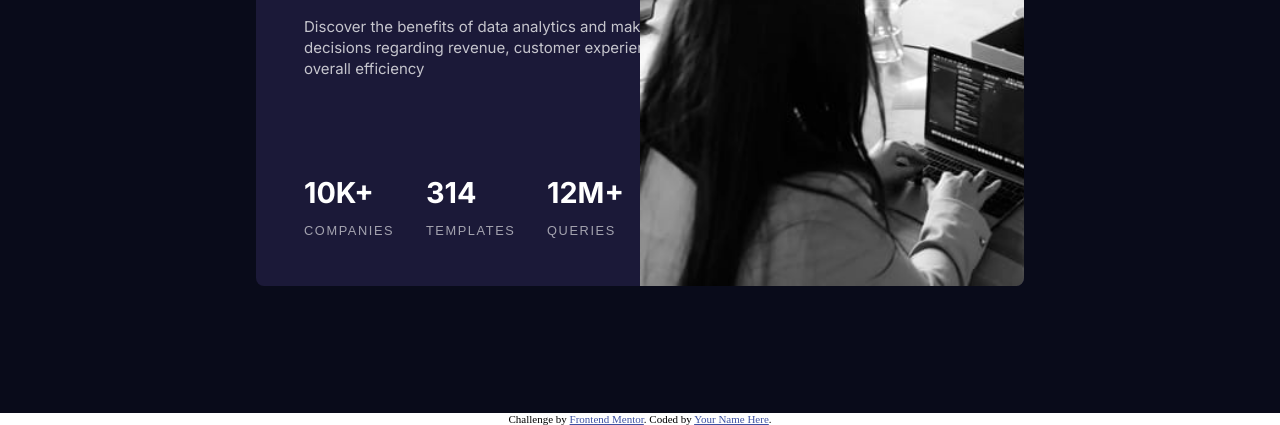
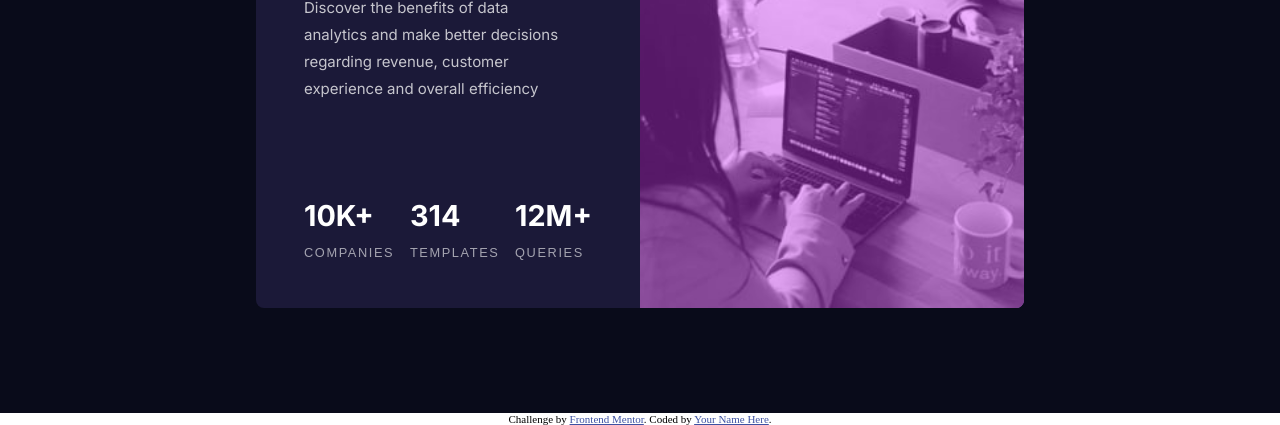
Before and after one commit to Abimimbom/stats-preview-card-component-main, a plain HTML site: page index.html in a window 1280 px wide. Shown: the part 387-812 px from the top of the page. Drawn offline with Linux system fonts and the light colour scheme.

Commit message:
Added overlay to get image overlay effect

```diff
--- a/index.html
+++ b/index.html
@@ -38,7 +38,7 @@
         </div>
       </div>
       <div class="right">
-        <img src="images/image-header-desktop.jpg" alt="">
+        <div class="overlay"></div>
       </div>
     </section>
   </main>
--- a/styles.css
+++ b/styles.css
@@ -11,6 +11,7 @@
     --primary-col-dark-blue: hsl(233, 47%, 7%);
     --primary-col-desaturated-blue: hsl(244, 38%, 16%);
     --primary-col-soft-violet: hsl(277, 64%, 61%);
+    --primary-col-soft-violet-overlay: hsla(277, 64%, 61%, .4);
 
     --neutral-col-white: hsl(0, 0%, 100%);
     --neutral-col-trans-white: hsla(0, 0%, 100%, 0.75);
@@ -43,7 +44,6 @@
     display: flex;
     flex-direction: column;
     width: 50%;
-    /* flex: 1; */
 
     padding: 3rem;
     color: var(--neutral-col-white);
@@ -63,16 +63,29 @@
 .left #first-para {
     font-size: 15px;
     color: var(--neutral-col-trans-white);
-    line-height: 1.4;
+    line-height: 1.8;
     padding-bottom: 6rem;
     font-weight: var(--fw-medium);
-    width: 25rem;
+    width: 90%;
 }
 
 .right {
     display: flex;
     flex: 1;
+
     width: 50%;
+    background-image: url(images/image-header-desktop.jpg);
+    background-repeat: no-repeat;
+    background-size: cover;
+    background-position: center;
+    background-color: var(--primary-col-soft-violet);
+    overflow: hidden;
+}
+
+.overlay {
+    width: 100%;
+    background-color: var(--primary-col-soft-violet-overlay);
+    filter: contrast(2);
 }
 
 .right img {
@@ -82,7 +95,9 @@
 .stats {
     display: flex;
     justify-content: space-between;
-    width: 20rem;
+    flex-wrap: wrap;
+
+    max-width: 20rem;
     font-weight: var(--fw-medium);
 }
 
```
